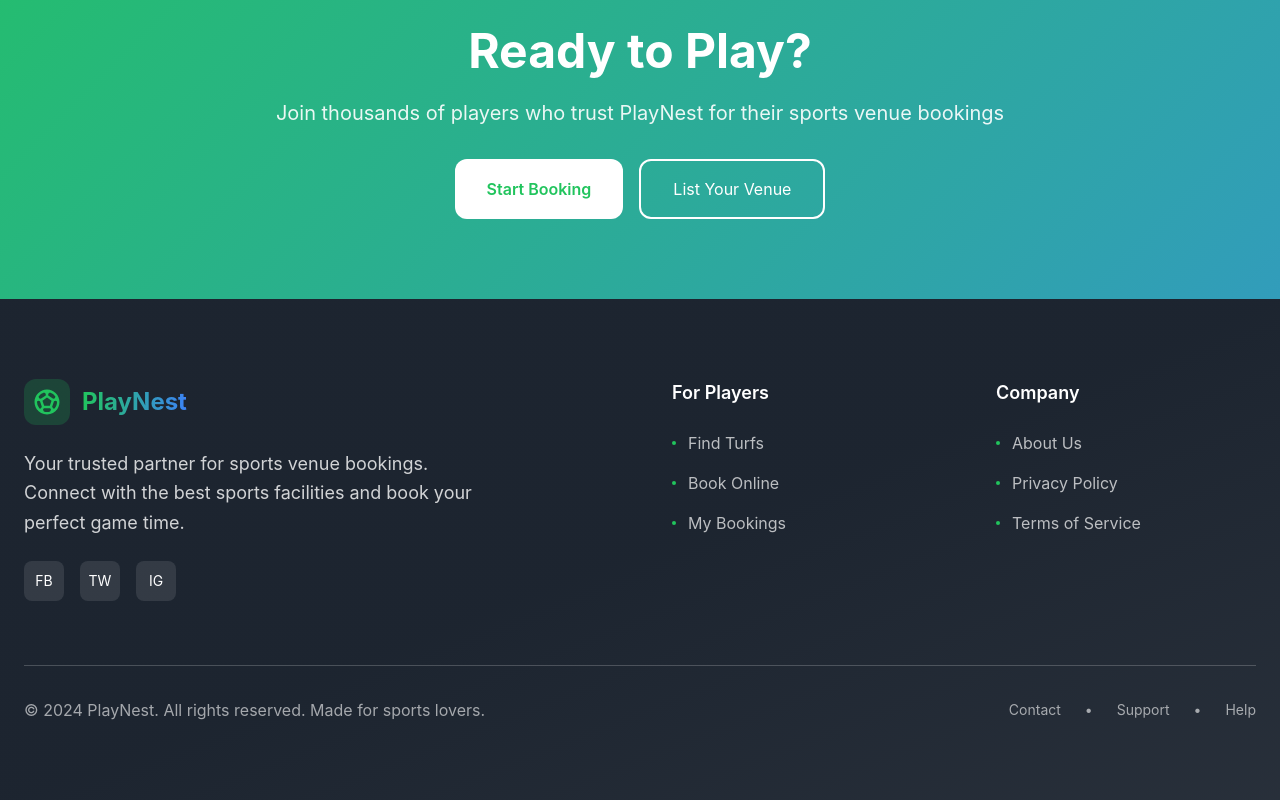
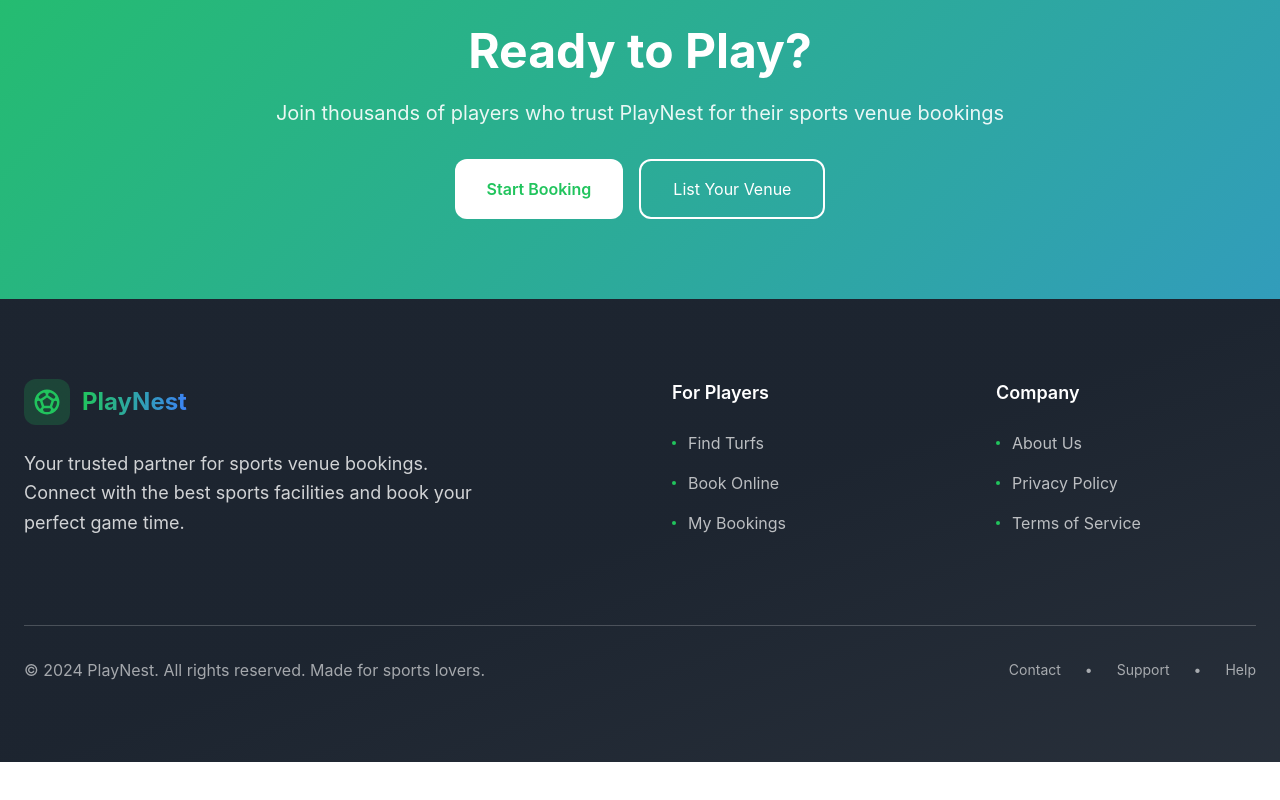
Before and after one commit to Aryaman129/play-nest-nagpur, a React (Vite) app: page / in a window 1280 px wide. Shown: the part 2639-3439 px from the top of the page. After the commit the page ends 3401 px from the top, so only its background shows below. Built offline with nearby package versions, Linux system fonts and the light colour scheme; the HTML template or start-up script is replaced by a standard one.

Commit message:
Visual edit in Lovable

```diff
--- a/src/pages/Home.tsx
+++ b/src/pages/Home.tsx
@@ -343,18 +343,7 @@ const Home = () => {
               <p className="text-lg text-white/80 mb-6 max-w-md leading-relaxed">
                 Your trusted partner for sports venue bookings. Connect with the best sports facilities and book your perfect game time.
               </p>
-              <div className="flex gap-4">
-                {/* Social media icons placeholder */}
-                <div className="w-10 h-10 bg-white/10 rounded-lg flex items-center justify-center hover:bg-white/20 transition-colors cursor-pointer">
-                  <span className="text-sm">FB</span>
-                </div>
-                <div className="w-10 h-10 bg-white/10 rounded-lg flex items-center justify-center hover:bg-white/20 transition-colors cursor-pointer">
-                  <span className="text-sm">TW</span>
-                </div>
-                <div className="w-10 h-10 bg-white/10 rounded-lg flex items-center justify-center hover:bg-white/20 transition-colors cursor-pointer">
-                  <span className="text-sm">IG</span>
-                </div>
-              </div>
+
             </div>
 
             {/* For Players Section */}
```
